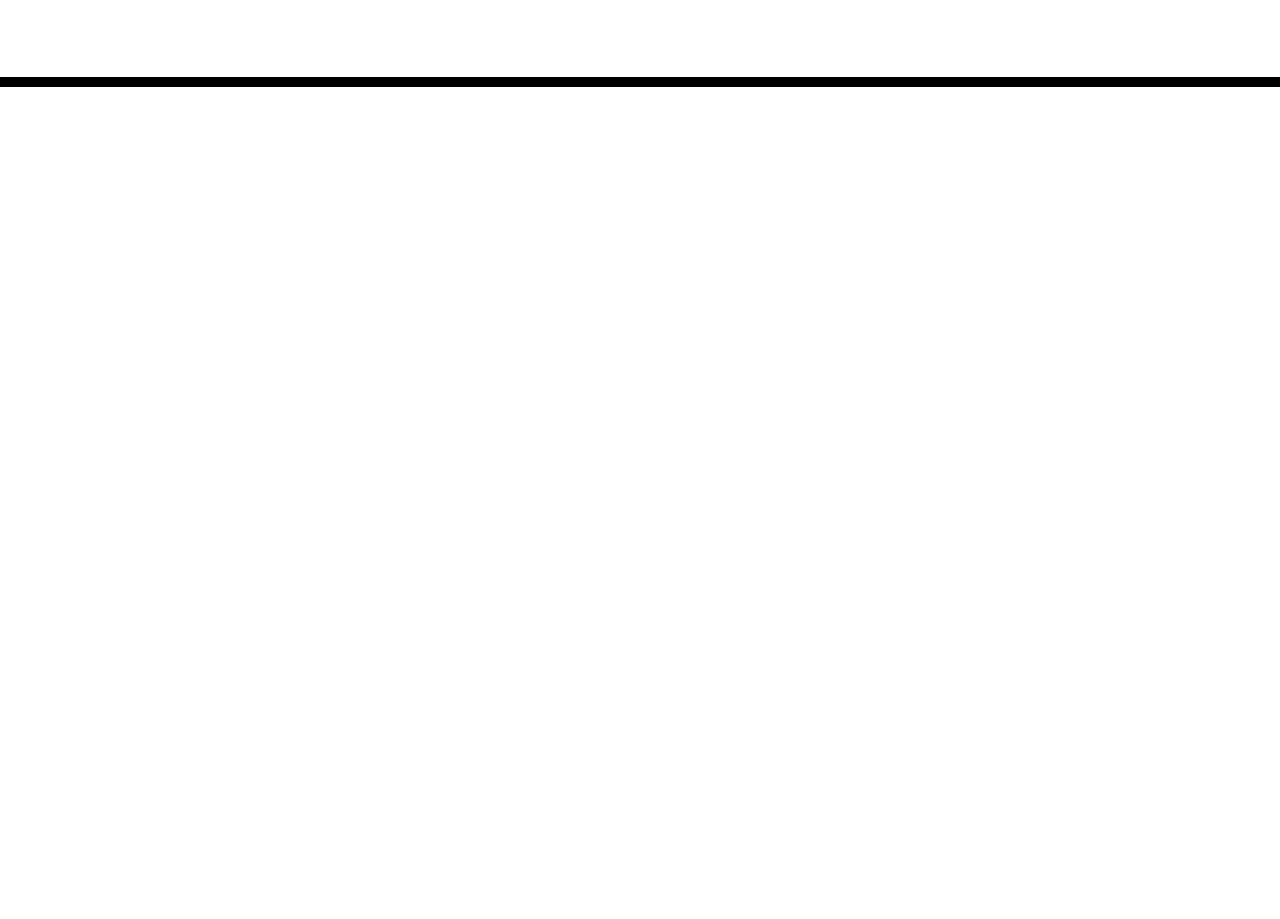
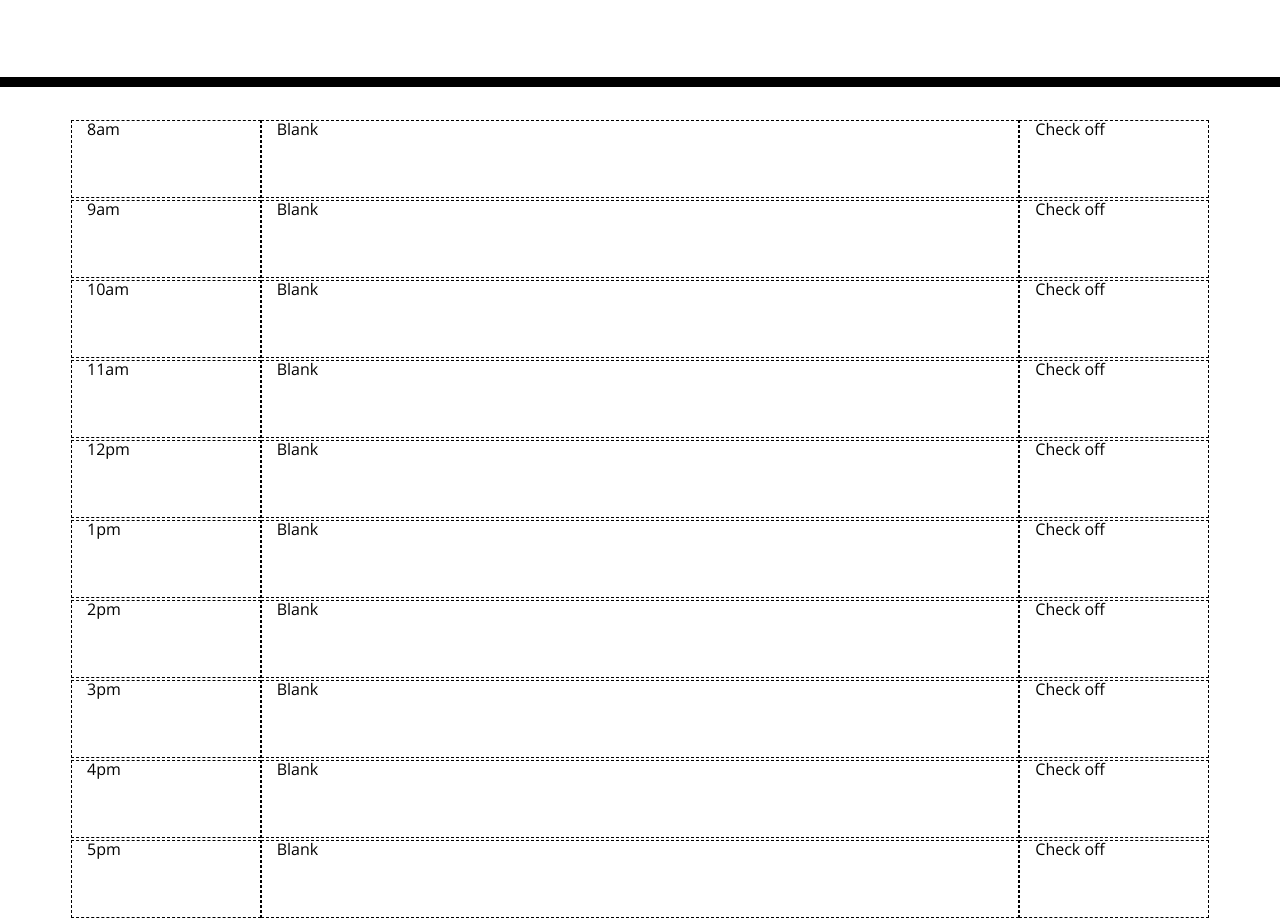
Before and after one commit to dbottoni/workday-scheduler, a plain HTML site: page index.html in a window 1280 px wide. Shown: the part 231-1150 px from the top of the page. Before the commit the page ends 800 px from the top, so only its background shows below. Drawn offline with nearby package versions, Linux system fonts and the light colour scheme.

Commit message:
time slots

```diff
--- a/assets/js/script.js
+++ b/assets/js/script.js
@@ -6,3 +6,4 @@ function insertDate(date) {
 
 const currentDay = document.querySelector('#currentDay');
 currentDay.appendChild(insertDate(new Date()));
+//currentDay.format('MMMM');
--- a/assets/style.css
+++ b/assets/style.css
@@ -33,13 +33,13 @@ textarea{
 .row {
   white-space: pre-wrap;
   height: 80px;
-  border-top: 1px solid white;;
+  border: 1px solid white;
 }
 
 .hour {
   background-color: #ffffff;
   color: #000000;
-  border-top: 1px dashed #000000;
+  border: 1px dashed #000000;
 }
 
 .past {
--- a/index.html
+++ b/index.html
@@ -26,10 +26,60 @@
     <header class="jumbotron">
       <h1 class="display-3">Work Day Scheduler</h1>
       <p class="lead">A simple calendar app for scheduling your work day</p>
-      <p id="currentDay" class="lead"></p>
+      <p id="currentDay" class="lead" type="date"> </p>
     </header>
     <div class="container">
       <!-- Timeblocks go here -->
+      <div class="row">
+        <div class="hour col-2">8am</div>
+        <div class="hour col-8">Blank</div>
+        <div class="hour col-2">Check off</div>
+      </div>
+      <div class="row">
+        <div class="hour col-2">9am</div>
+        <div class="hour col-8">Blank</div>
+        <div class="hour col-2">Check off</div>
+      </div>
+      <div class="row">
+        <div class="hour col-2">10am</div>
+        <div class="hour col-8">Blank</div>
+        <div class="hour col-2">Check off</div>
+      </div>
+      <div class="row">
+        <div class="hour col-2">11am</div>
+        <div class="hour col-8">Blank</div>
+        <div class="hour col-2">Check off</div>
+      </div>
+      <div class="row">
+        <div class="hour col-2">12pm</div>
+        <div class="hour col-8">Blank</div>
+        <div class="hour col-2">Check off</div>
+      </div>
+      <div class="row">
+        <div class="hour col-2">1pm</div>
+        <div class="hour col-8">Blank</div>
+        <div class="hour col-2">Check off</div>
+      </div>
+      <div class="row">
+        <div class="hour col-2">2pm</div>
+        <div class="hour col-8">Blank</div>
+        <div class="hour col-2">Check off</div>
+      </div>
+      <div class="row">
+        <div class="hour col-2">3pm</div>
+        <div class="hour col-8">Blank</div>
+        <div class="hour col-2">Check off</div>
+      </div>
+      <div class="row">
+        <div class="hour col-2">4pm</div>
+        <div class="hour col-8">Blank</div>
+        <div class="hour col-2">Check off</div>
+      </div>
+      <div class="row">
+        <div class="hour col-2">5pm</div>
+        <div class="hour col-8">Blank</div>
+        <div class="hour col-2">Check off</div>
+      </div>
     </div>
 
     <script src="https://code.jquery.com/jquery-3.4.1.min.js"></script>
```
